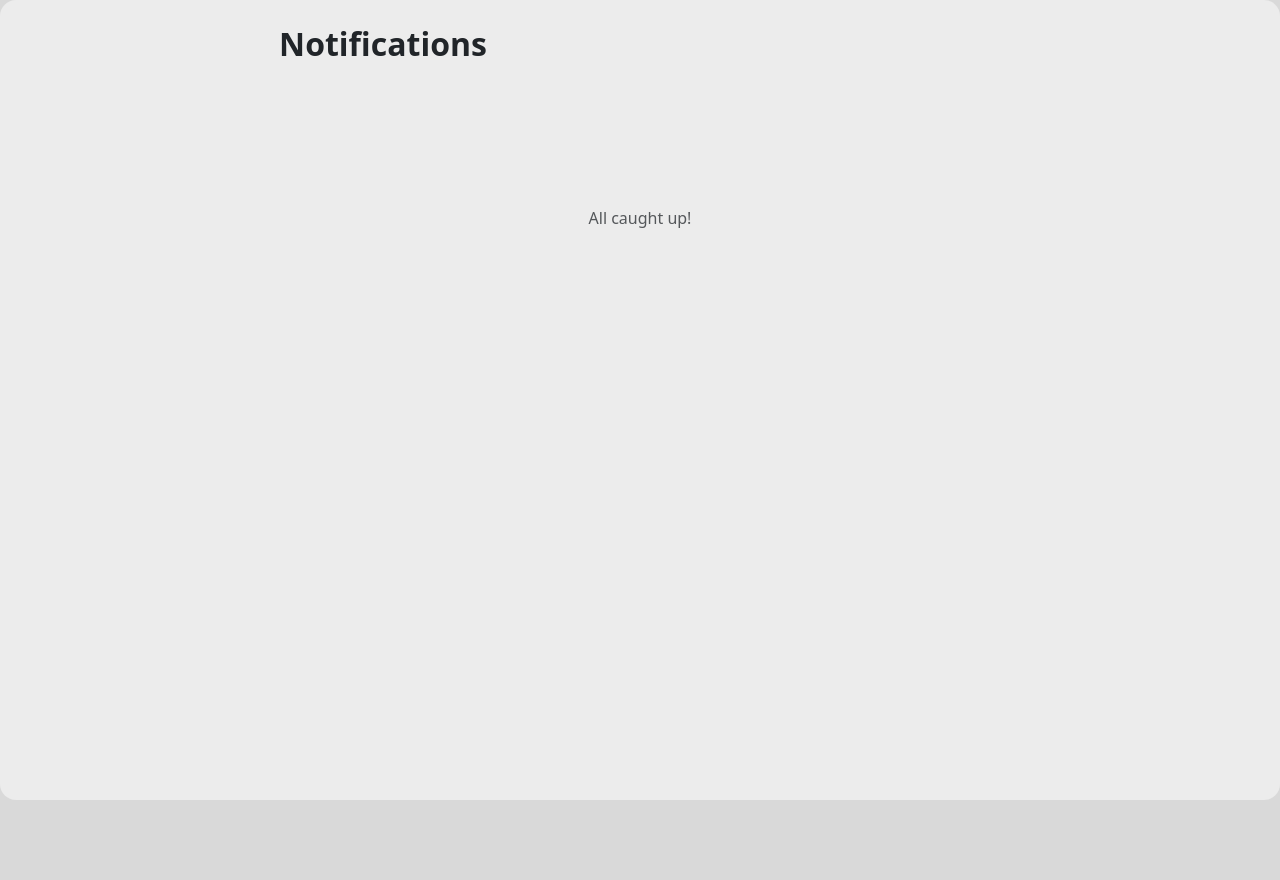
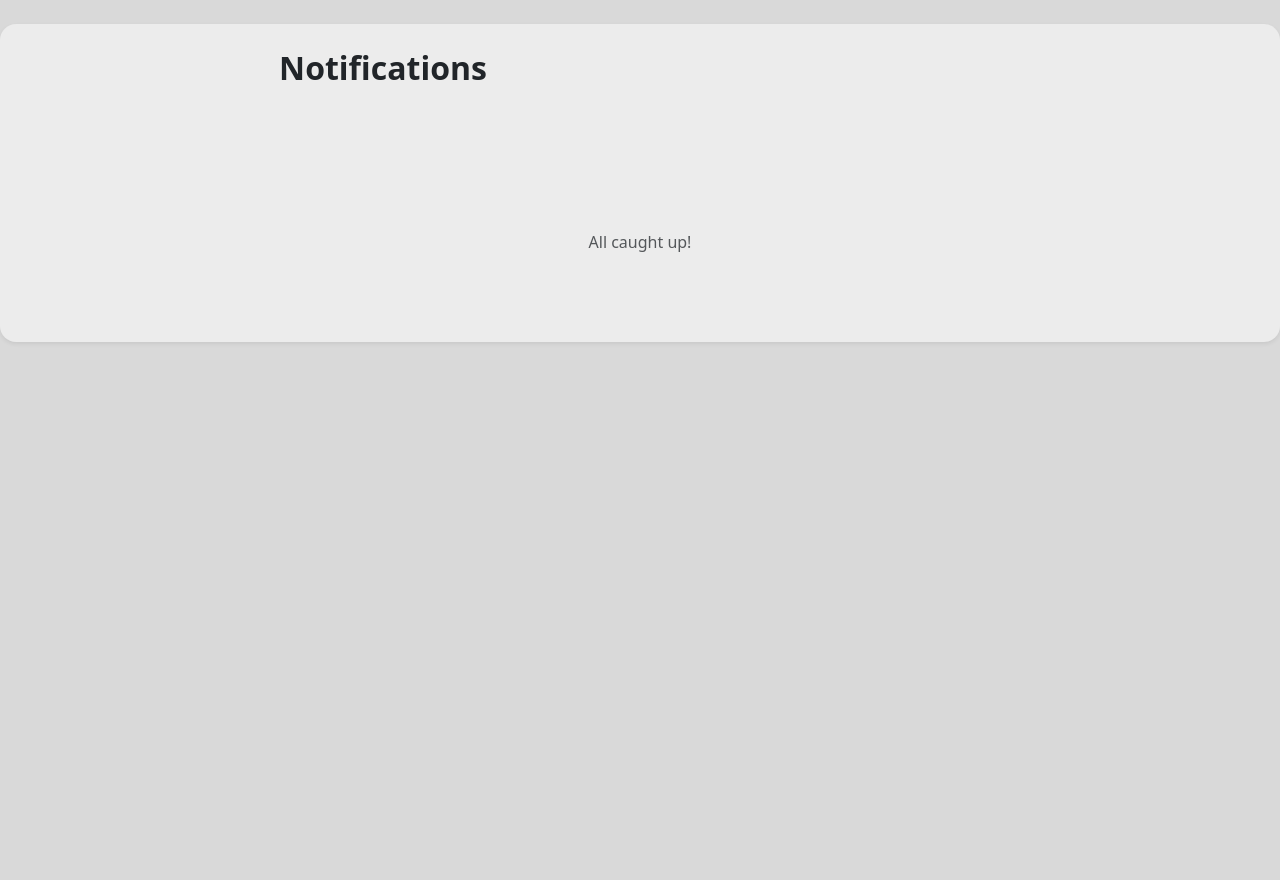
Before and after one commit to zakhkatya/Campus-Event-Manager, a Django app: page /notifications in a window 1280 px wide. Shown: the part 118-998 px from the top of the page. After the commit the page ends 460 px from the top, so only its background shows below. Run offline with Django 5.2, Linux system fonts and the light colour scheme; the visitor is signed in with stand-in values (Sample User, id 1); data that the repository does not hold is empty; style sheets or scripts are compiled from the project's sources; some libraries are stand-ins or nearby versions; some web fonts are replaced.

Commit message:
closed scroll page, configured into just scrolling container

```diff
--- a/ems/event_system/templates/event_system/notifications.html
+++ b/ems/event_system/templates/event_system/notifications.html
@@ -1,6 +1,7 @@
 {% extends "base.html" %}
+{% block body_class %}no-scroll-page{% endblock %}
 {% block content %}
-<div class="container-xxl rounded-4 p-4 min-vh-100">
+<div class="container-xxl rounded-4 p-4 mt-4 shadow-sm">
     <div class="row justify-content-center">
         <div class="col-lg-8">
             <div class="d-flex align-items-center mb-4 ps-2">
@@ -8,7 +9,7 @@
                 <h2 class="fw-bold text-dark mb-0">Notifications</h2>
             </div>
 
-            <div class="notifications-wrapper px-2">
+            <div class="notifications-wrapper px-2 dashboard-events-scroll">
                 {% for notification in notifications_list %}
                 <div class="card border-0 mb-3 shadow-sm rounded-4 notification-card">
                     <div class="card-body p-3">
@@ -18,11 +19,7 @@
                             </div>
                             <div class="flex-grow-1">
                                 <h6 class="mb-0 fw-bold text-dark">
-                                    {% if "Event #" in notification.message %}
-                                        System Update
-                                    {% else %}
-                                        Event Notification
-                                    {% endif %}
+                                    {% if "Event #" in notification.message %}System Update{% else %}Event Notification{% endif %}
                                 </h6>
                                 <p class="mb-0 text-secondary fs-xs">
                                     {{ notification.message }} • <span class="opacity-75">{{ notification.created_at|timesince }} ago</span>
```
